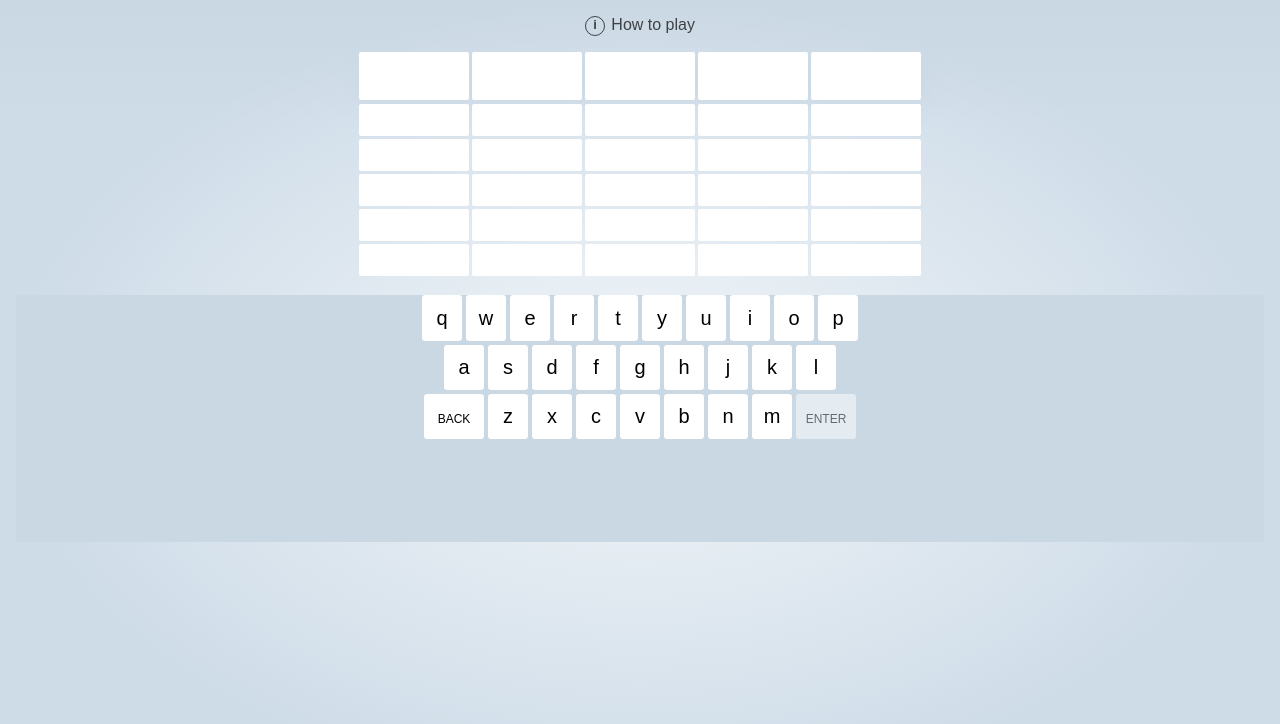
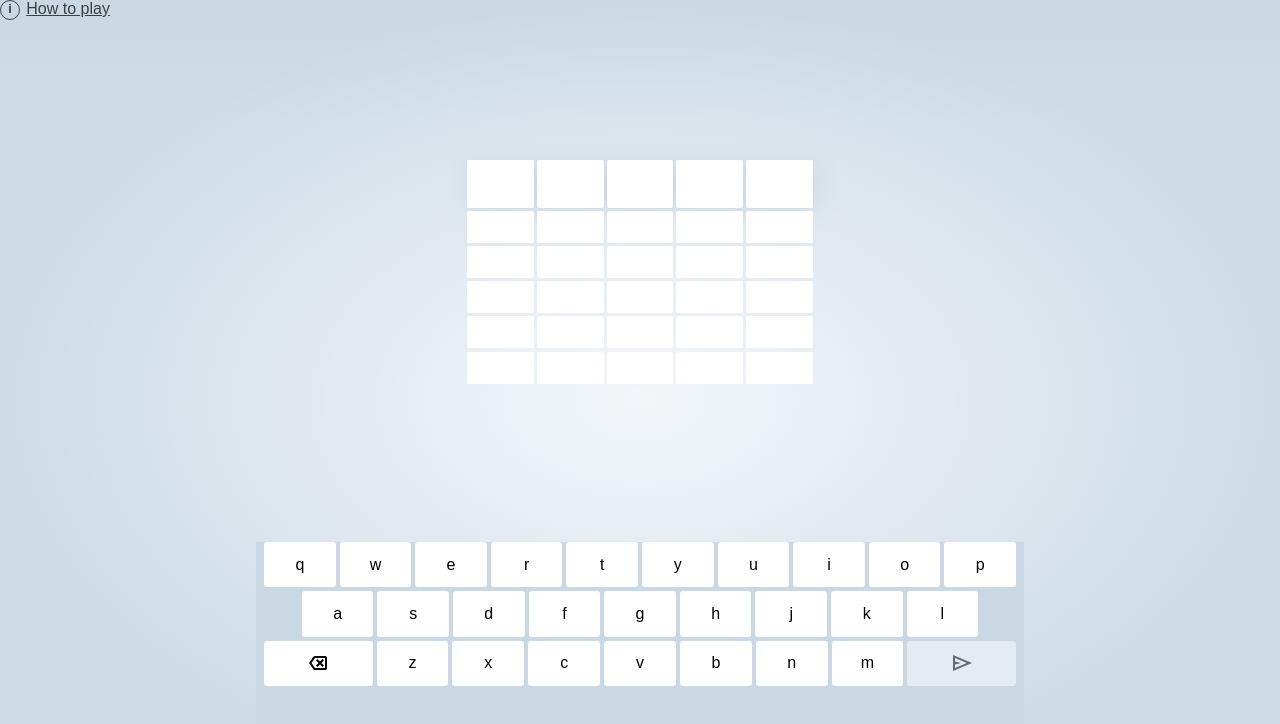
Before and after one commit to sstream17/word-game-2, a SvelteKit app in the folder game/: page / in a window 1280 px wide. Shown: the top 724 px of the page. Built offline with nearby package versions, Linux system fonts and the light colour scheme.

Commit message:
Fixing layouts to work better for each game type and some issues on iOS

```diff
--- a/game/src/routes/Controls.svelte
+++ b/game/src/routes/Controls.svelte
@@ -180,6 +180,7 @@
 			{#snippet letter(key)}
 				<button
 					on:click|preventDefault={update}
+					class="letter"
 					data-key={key}
 					style={getBackgroundForLetter(classnames, key)}
 					aria-disabled={submittable}
@@ -190,18 +191,24 @@
 					{key}
 				</button>
 			{/snippet}
-			{#each ['qwertyuiop', 'asdfghjkl'] as row}
-				<div class="row">
-					{#each row as key}
-						{@render letter(key)}
-					{/each}
-				</div>
-			{/each}
 
-			<!-- Separating out last row so back and enter buttons can be placed here -->
+			<div class="row">
+				{#each 'qwertyuiop' as key}
+					{@render letter(key)}
+				{/each}
+			</div>
+
+			<div class="row">
+				<div class="spacer" />
+				{#each 'asdfghjkl' as key}
+					{@render letter(key)}
+				{/each}
+				<div class="spacer" />
+			</div>
+
 			<div class="row">
 				<button on:click|preventDefault={update} data-key="backspace" name="key" value="backspace">
-					back
+					<img src="back_icon.svg" alt="backspace" />
 				</button>
 				{#each 'zxcvbnm' as key}
 					{@render letter(key)}
@@ -210,8 +217,10 @@
 					on:click|preventDefault={update}
 					data-key="enter"
 					name="key"
-					aria-disabled={!submittable || invalid}>enter</button
+					aria-disabled={!submittable || invalid}
 				>
+					<img src="send_icon.svg" alt="enter" />
+				</button>
 			</div>
 		</div>
 	{/if}
@@ -223,8 +232,12 @@
 	}
 
 	.controls {
+		align-self: flex-end;
 		text-align: center;
+		display: flex;
+		flex-direction: column;
 		justify-content: center;
+		align-items: center;
 		height: var(--keyboard-height);
 		padding-bottom: var(--keyboard-padding-bottom);
 		width: 100%;
@@ -239,17 +252,34 @@
 		flex-direction: column;
 		gap: var(--gap);
 		height: 100%;
-		width: 100%;
+		width: calc(100% - 16px);
 	}
 
 	.keyboard .row {
 		display: flex;
 		justify-content: center;
 		gap: var(--gap);
+		width: 100%;
 		flex: 1;
 	}
 
 	.keyboard button {
+		background: var(--color-unguessed);
+		color: black;
+		border-radius: 0.2rem;
+		margin: 0;
+		display: flex;
+		justify-content: center;
+		align-items: center;
+		border: none;
+		padding: 0;
+	}
+
+	.keyboard button img {
+		pointer-events: none;
+	}
+
+	.keyboard .letter {
 		--_quadrant1-color: var(--quadrant1-color, var(--color-unguessed));
 		--_quadrant2-color: var(--quadrant2-color, var(--color-unguessed));
 		--_quadrant3-color: var(--quadrant3-color, var(--color-unguessed));
@@ -283,12 +313,11 @@
 				border-box;
 		border: 2px solid transparent;
 
-		--size: min(8.8vw, 40px);
-		color: black;
-		width: var(--size);
-		border-radius: 0.2rem;
-		font-size: calc(var(--size) * 0.5);
-		margin: 0;
+		flex: 1;
+	}
+
+	.keyboard .spacer {
+		flex: 0.5;
 	}
 
 	.keyboard button:focus {
@@ -297,10 +326,8 @@
 
 	.keyboard button[data-key='enter'],
 	.keyboard button[data-key='backspace'] {
-		width: calc(1.5 * var(--size));
 		text-transform: uppercase;
-		font-size: calc(0.3 * var(--size));
-		padding-top: calc(0.15 * var(--size));
+		flex: 1.6;
 	}
 
 	.keyboard button[data-key='enter'][aria-disabled='true'] {
--- a/game/src/routes/[[num]]/+page.svelte
+++ b/game/src/routes/[[num]]/+page.svelte
@@ -110,10 +110,9 @@
 
 <div class="wrapper">
 	<h1 class="visually-hidden">Sverdle</h1>
+	<a class="how-to-play" href={`${base}/how-to-play`}>How to play</a>
 
 	<div class="form">
-		<a class="how-to-play" href={`${base}/how-to-play`}>How to play</a>
-
 		<div class="boards-container">
 			{#each { length: numberOfGames } as _, game (game)}
 				{@const hints = data.hints[game]}
@@ -151,19 +150,16 @@
 {/if}
 
 <style>
-	.wrapper {
-		padding: 16px;
-	}
-
 	.form {
 		width: 100%;
 		max-height: calc(100svh - 2rem);
+		max-width: 768px;
+		margin: 0 auto;
 		display: flex;
 		flex-direction: column;
 		align-items: center;
 		justify-content: center;
 		gap: 1rem;
-		flex: 1;
 	}
 
 	.how-to-play {
@@ -193,9 +189,9 @@
 		flex-direction: row;
 		justify-content: center;
 		align-items: center;
-		flex: 1;
 		overflow-y: auto;
 		width: 100%;
 		gap: 1rem;
+		flex-basis: 100svh;
 	}
 </style>
```
Also changed, not shown: game/static/back_icon.svg (added), game/static/send_icon.svg (added).
